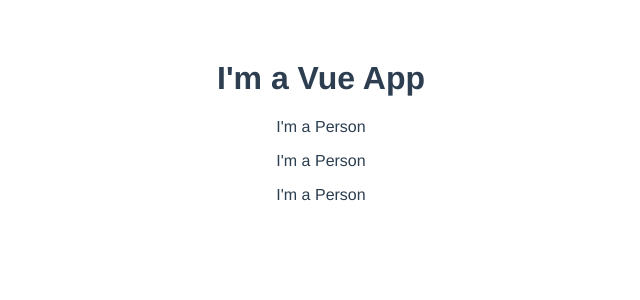
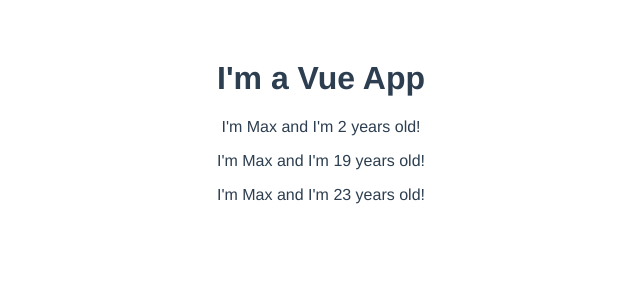
Before and after one commit to FabioZTessitore/learning-vue, a Vue app: page / in a window 1280 px wide. Shown: the top 300 px of the page, without its empty margins (319-959 px from the left). Built offline with nearby package versions, Linux system fonts and the light colour scheme.

Commit message:
data and computed properties

```diff
--- a/src/components/Person.vue
+++ b/src/components/Person.vue
@@ -1,12 +1,22 @@
 <template>
   <div class="person">
-    <p>I'm a Person</p>
+    <p>I'm {{name}} and I'm {{age}} years old!</p>
   </div>
 </template>
 
 <script>
 export default {
   name: 'Person',
+  data: function () {
+    return {
+      name: 'Max'
+    }
+  },
+  computed: {
+    age: function () {
+      return Math.floor(Math.random()*30);
+    }
+  },
   props: {
   }
 }
```
Also changed, not shown: 1 other file (tests, documents, lock files or other folders).
